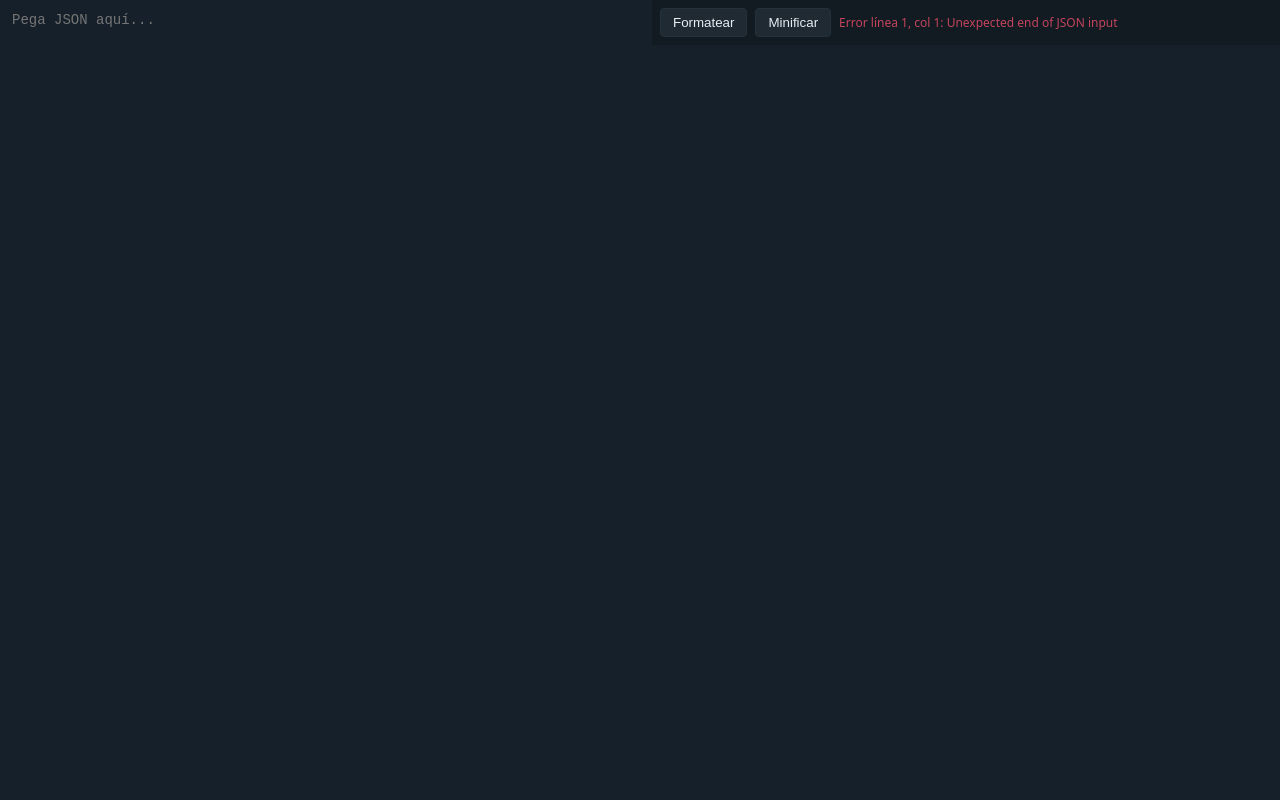
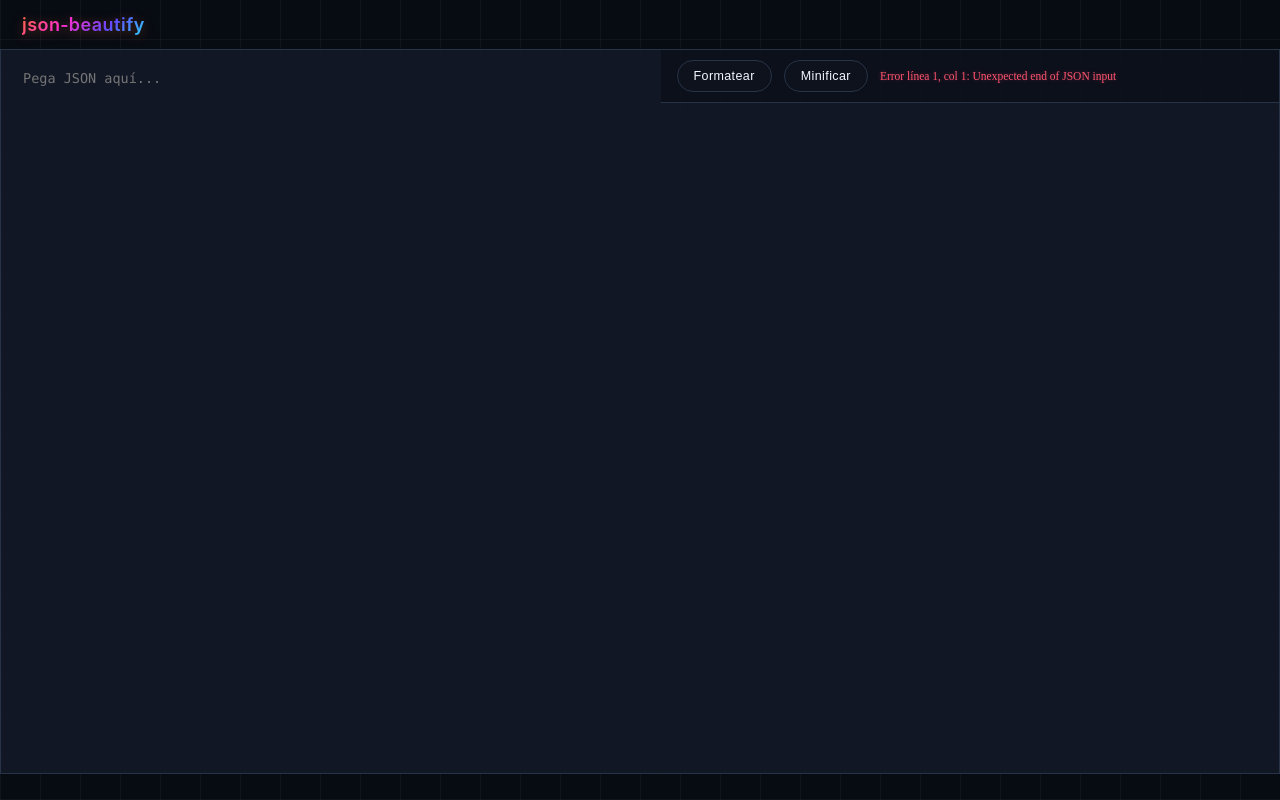
Before and after one commit to Javiyack/json-beautify, a website built with Vite: page index.html in a window 1280 px wide. Both pictures are taken after a click on the button "Formatear". Built offline with nearby package versions, Linux system fonts and the light colour scheme.

Commit message:
feat(ui): vibrant glass grid design and refined token palette

```diff
--- a/index.html
+++ b/index.html
@@ -5,39 +5,85 @@
     <title>json-beautify</title>
     <meta name="viewport" content="width=device-width,initial-scale=1" />
     <style>
-      body { margin:0; font-family: system-ui, sans-serif; background:#0F141A; color:#E6EDF3; }
-      .layout { display:flex; height:100vh; }
-      textarea { width:50%; padding:12px; font-family: ui-monospace, monospace; font-size:14px; resize:none; border:none; outline:none; background:#16202A; color:#E6EDF3; }
-      .right { display:flex; flex-direction:column; width:50%; }
-      .toolbar { padding:8px; background:#121A22; display:flex; gap:8px; align-items:center; }
-      .toolbar button { background:#1F2A33; color:#E6EDF3; border:1px solid #24323D; padding:6px 12px; cursor:pointer; border-radius:4px; }
-      .toolbar button:hover { background:#273643; }
-      pre { flex:1; margin:0; overflow:auto; background:#16202A; padding:12px; font-size:14px; }
-      .status { font-size:12px; opacity:0.75; }
-      .error { color:#FF5370; }
-  /* Highlight theme */
-  .color-key { color:#4FC1FF; }
-  .color-string { color:#A5D6FF; }
-  .color-number { color:#F78C6C; }
-  .color-boolean { color:#C792EA; }
-  .color-null { color:#C792EA; font-style:italic; }
-  .color-brace { color:#89DDFF; }
-  .color-punct { color:#89DDFF; }
-  .color-other { color:#E6EDF3; }
-      @media (max-width:900px) { .layout { flex-direction:column; } textarea, .right { width:100%; height:50%; } }
+      :root {
+        --bg: #070b12;
+        --grid-line: rgba(255,255,255,0.04);
+        --gradient-accent: linear-gradient(135deg,#ff6a3d 0%,#ff2ecd 35%,#5f4bff 70%,#2dd4ff 100%);
+        --panel: rgba(20,26,40,0.85);
+        --panel-border: #273347;
+        --panel-alt: rgba(15,19,30,0.75);
+        --panel-blur: blur(12px) saturate(140%);
+        --text: #f2f7ff;
+        --muted: #9aa6bd;
+        --error: #ff5370;
+        --focus: #5f4bff;
+        /* Token colors (refined) */
+        --c-key: #46c6ff;
+        --c-string: #ff7ac6;
+        --c-number: #ffd166;
+        --c-boolean: #b794ff;
+        --c-null: #b794ff;
+        --c-brace: #7dd3fc;
+        --c-punct: #7dd3fc;
+      }
+      body { margin:0; font-family: 'Inter', system-ui, sans-serif; background:var(--bg); color:var(--text); -webkit-font-smoothing:antialiased; position:relative; }
+      body:before { content:""; position:fixed; inset:0; background:
+        linear-gradient(var(--bg), var(--bg)),
+        repeating-linear-gradient(0deg, var(--grid-line) 0 1px, transparent 1px 40px),
+        repeating-linear-gradient(90deg, var(--grid-line) 0 1px, transparent 1px 40px); background-blend-mode:overlay; pointer-events:none; }
+      .app-shell { display:flex; flex-direction:column; height:100vh; }
+      .header { display:flex; align-items:center; gap:14px; padding:14px 22px; position:relative; z-index:2; }
+      .brand { font-size:18px; font-weight:600; letter-spacing:.5px; background:var(--gradient-accent); -webkit-background-clip:text; color:transparent; filter:drop-shadow(0 2px 6px rgba(255,106,61,0.35)); }
+      .layout { flex:1; display:flex; min-height:0; }
+      textarea { width:50%; padding:18px 18px 18px 22px; font-family: 'JetBrains Mono', ui-monospace, SFMono-Regular, Menlo, monospace; font-size:13.5px; line-height:1.5; resize:none; border:1px solid var(--panel-border); outline:none; background:var(--panel); backdrop-filter:var(--panel-blur); color:var(--text); border-right:none; position:relative; }
+      textarea:focus { border-color:var(--focus); box-shadow:0 0 0 1px var(--focus), 0 0 0 3px rgba(95,75,255,0.25); z-index:1; }
+      .right { display:flex; flex-direction:column; width:50%; position:relative; }
+      .toolbar { padding:10px 16px; background:var(--panel-alt); backdrop-filter:var(--panel-blur); display:flex; gap:12px; align-items:center; border:1px solid var(--panel-border); border-left:none; border-bottom:none; }
+      .toolbar button { background:var(--panel-alt); color:var(--text); border:1px solid var(--panel-border); padding:8px 16px; cursor:pointer; border-radius:20px; font-size:12.5px; letter-spacing:.4px; position:relative; overflow:hidden; transition:.3s; }
+      .toolbar button:before { content:""; position:absolute; inset:0; background:var(--gradient-accent); opacity:0; transition:.35s; }
+      .toolbar button span { position:relative; z-index:1; }
+      .toolbar button:hover:before { opacity:0.12; }
+      .toolbar button:hover { border-color:#3e4c63; }
+      .toolbar button:active { transform:translateY(1px); }
+      pre { flex:1; margin:0; overflow:auto; background:var(--panel); backdrop-filter:var(--panel-blur); padding:18px 22px; font-size:13.5px; line-height:1.5; border:1px solid var(--panel-border); border-left:none; }
+      pre code { font-family: 'JetBrains Mono', ui-monospace, monospace; font-weight:450; }
+      pre::-webkit-scrollbar { width:10px; }
+      pre::-webkit-scrollbar-track { background:transparent; }
+      pre::-webkit-scrollbar-thumb { background:#2c3b55; border-radius:6px; }
+      pre::-webkit-scrollbar-thumb:hover { background:#39516f; }
+      .status { font-size:11.5px; font-family:'JetBrains Mono', ui-monospace; color:var(--muted); display:flex; gap:8px; }
+      .error { color:var(--error); text-shadow:0 0 4px rgba(255,83,112,0.35); }
+      /* Tokens */
+      .color-key { color:var(--c-key); font-weight:500; }
+      .color-string { color:var(--c-string); }
+      .color-number { color:var(--c-number); }
+      .color-boolean { color:var(--c-boolean); font-style:italic; }
+      .color-null { color:var(--c-null); font-style:italic; }
+      .color-brace { color:var(--c-brace); }
+      .color-punct { color:var(--c-punct); opacity:.85; }
+      .color-other { color:var(--text); }
+      .footer { font-size:11px; color:var(--muted); padding:6px 14px; text-align:right; background:transparent; }
+      .footer a { color:var(--c-key); text-decoration:none; }
+      .footer a:hover { text-decoration:underline; }
+      ::selection { background:#5f4bff; color:#fff; }
+      @media (max-width:900px) { .layout { flex-direction:column; } textarea, .right { width:100%; height:50%; } pre { border-left:1px solid var(--panel-border); border-top:none; } }
     </style>
   </head>
   <body>
-    <div class="layout">
+    <div class="app-shell">
+      <div class="header"><div class="brand">json‑beautify</div></div>
+      <div class="layout">
       <textarea id="input" placeholder="Pega JSON aquí..."></textarea>
       <div class="right">
         <div class="toolbar">
-          <button id="formatBtn">Formatear</button>
-          <button id="minifyBtn">Minificar</button>
+          <button id="formatBtn"><span>Formatear</span></button>
+          <button id="minifyBtn"><span>Minificar</span></button>
           <span id="status" class="status"></span>
         </div>
         <pre id="output" aria-label="Salida JSON"></pre>
       </div>
+      </div>
+      <div class="footer">Sprint 2 • <a href="https://github.com/Javiyack/json-beautify" target="_blank" rel="noopener">GitHub</a></div>
     </div>
     <script type="module" src="/src/main.ts"></script>
   </body>
```
Also changed, not shown: src/ui-theme.css (added).
